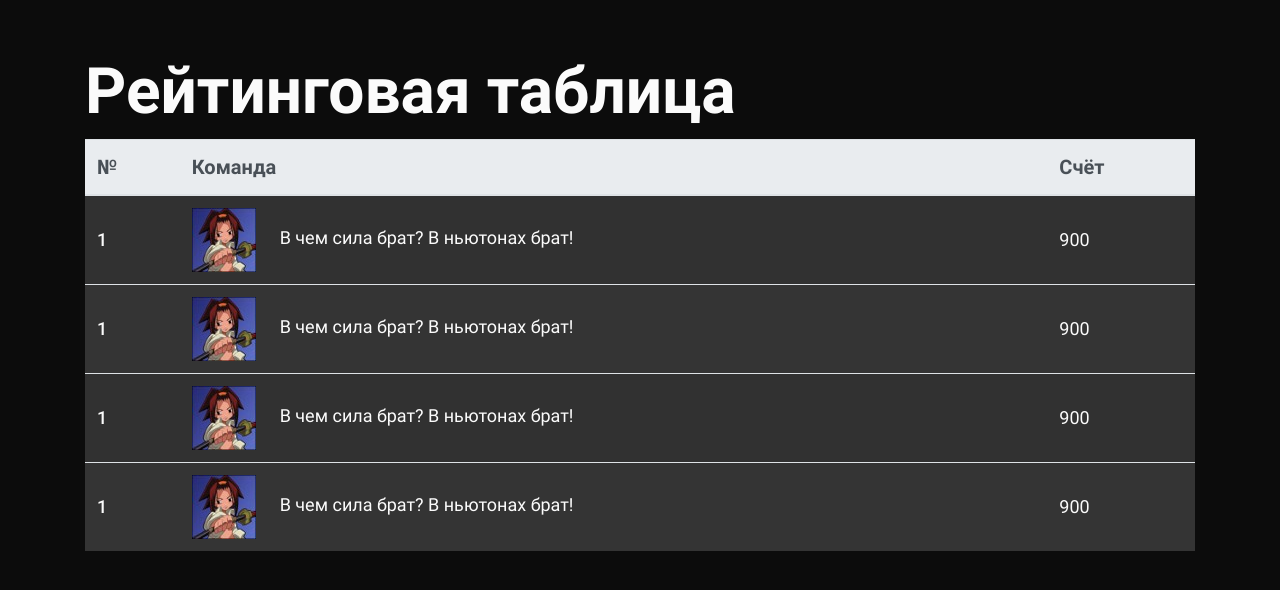
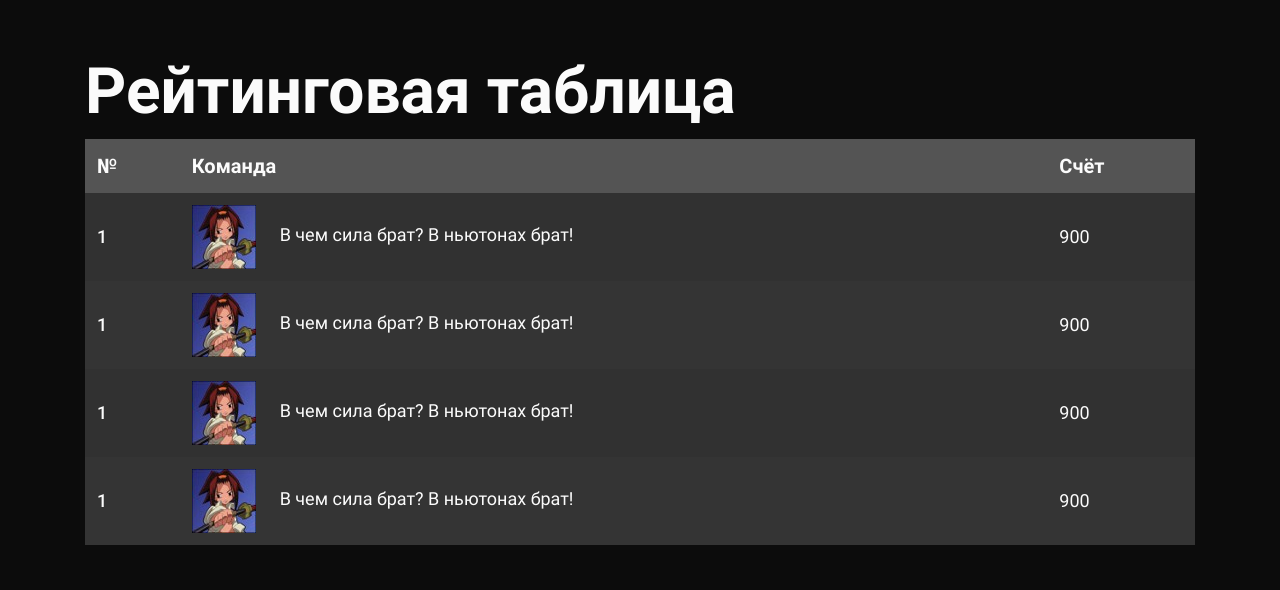
Before and after one commit to whymisfit/apec_ctf, a Django app: page /rating/ in a window 1280 px wide. Shown: the part 80-670 px from the top of the page. Run offline with Django 3.2, Linux system fonts and the light colour scheme; some libraries are stand-ins or nearby versions.

Commit message:
update rating page

```diff
--- a/apec_ctf/static/css/style.css
+++ b/apec_ctf/static/css/style.css
@@ -277,3 +277,7 @@
     font-family: "Roboto-Bold", serif;
     font-size: 20px;
 }
+
+.rating-table__thead {
+    background-color: #545454;
+}
--- a/apec_ctf/templates/webapp/pages/rating_page.html
+++ b/apec_ctf/templates/webapp/pages/rating_page.html
@@ -9,8 +9,8 @@
             </h1>
             <div class="row">
                 <div class="col">
-                    <table class="table table-striped table-hover rating-table__table">
-                        <thead class="thead-light table-rating__thead">
+                    <table class="table table-borderless table-striped table-hover rating-table__table">
+                        <thead class="table-rating__thead rating-table__thead">
                         <tr>
                             <th scope="col">№</th>
                             <th scope="col">Команда</th>
```
